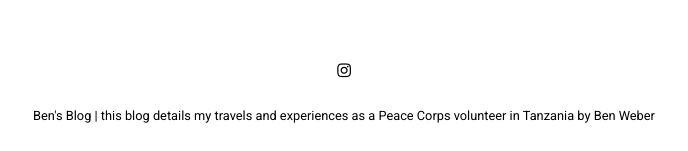
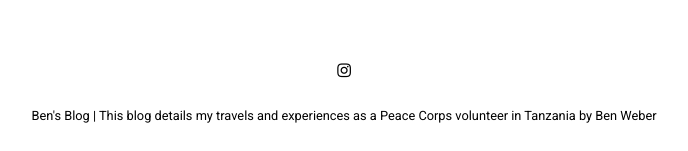
Before and after one commit to n1nbendo/n1nbendo.github.io, a Jekyll site: the page built from _posts/2024-08-26-welcome-to-my-blog.md, in a window 1280 px wide and 1204 px high. Shown: the part 1050-1201 px from the top of the window, without its empty margins (296-984 px from the left). Built offline with Jekyll 4.4.1, drawn with Linux system fonts in a browser that asks for light colours; nearby versions of some CDN libraries.

Commit message:
post update

```diff
--- a/_config.yml
+++ b/_config.yml
@@ -11,7 +11,7 @@ plugins:             [jekyll-paginate, jekyll-sitemap, jekyll-feed, jekyll-seo-t
 
 # Customise atom feed settings (this is where Jekyll-Feed gets configuration information)
 title:		           "Ben's Blog"
-description:	       "this blog details my travels and experiences as a Peace Corps volunteer in Tanzania"
+description:	       "This blog details my travels and experiences as a Peace Corps volunteer in Tanzania"
 author:              "Ben Weber"
 
 # RSS 2.0 can be used instead of Atom by uncommenting following two lines
```
